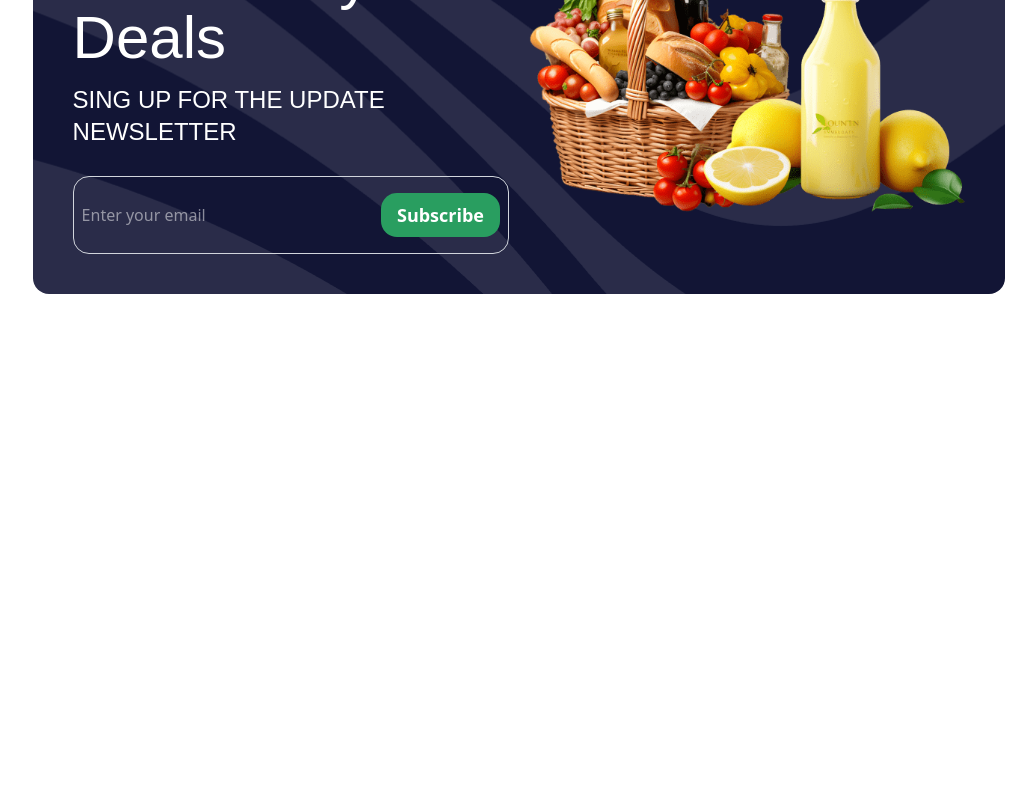
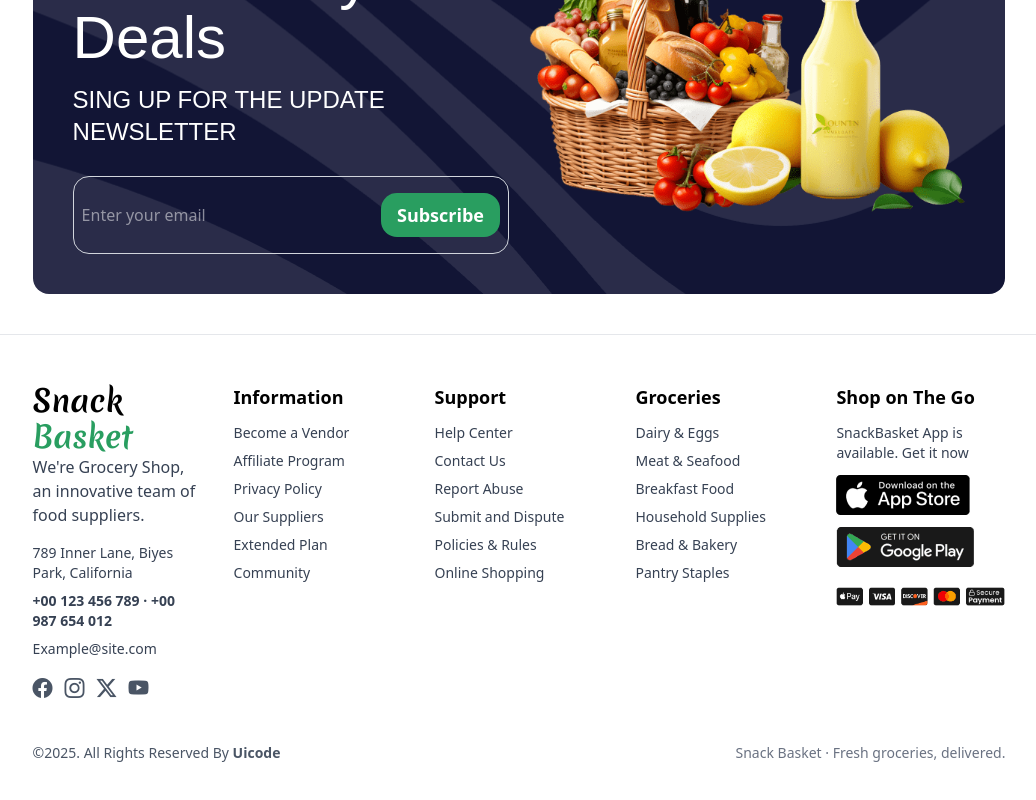
Before and after one commit to KhoaHo1207/snack-basket, a Next.js app in the folder client/: page / in a window 1280 px wide. Shown: the part 10233-11033 px from the top of the page, without its empty margins (121-1157 px from the left). Before the commit the page ends 10567 px from the top, so only its background shows below. Built offline with nearby package versions, Linux system fonts and the light colour scheme; a web font is replaced by a local one.

Commit message:
[client] feat(footer): ui

```diff
--- /dev/null
+++ b/client/app/Components/Footer/Footer.tsx
@@ -0,0 +1,145 @@
+import Image from "next/image";
+import Link from "next/link";
+
+import StoreImg1 from "@/public/store-img1.png";
+import StoreImg2 from "@/public/store-img2.png";
+import payment from "@/public/payment.png";
+
+function Footer() {
+  return (
+    <footer className="footer px-[8%] lg:px-[12%] py-12 border-t border-gray-200 bg-white">
+      <div className="grid grid-cols-1 sm:grid-cols-2 lg:grid-cols-5 gap-8">
+        <div className="space-y-4">
+          <Link href="/" className="text-3xl font-bold Merienda text-black">
+            Snack <span className="text-(--prim-color)">Basket</span>
+          </Link>
+          <p className="text-gray-700 leading-6">
+            We&apos;re Grocery Shop, an innovative team of food suppliers.
+          </p>
+          <div className="space-y-2 text-gray-700 text-sm">
+            <p>789 Inner Lane, Biyes Park, California</p>
+            <p className="font-semibold">+00 123 456 789 · +00 987 654 012</p>
+            <p>Example@site.com</p>
+          </div>
+          <div className="flex items-center gap-3 text-xl text-gray-600">
+            <i className="bi bi-facebook hover:text-(--prim-color) transition-colors"></i>
+            <i className="bi bi-instagram hover:text-(--prim-color) transition-colors"></i>
+            <i className="bi bi-twitter-x hover:text-(--prim-color) transition-colors"></i>
+            <i className="bi bi-youtube hover:text-(--prim-color) transition-colors"></i>
+          </div>
+        </div>
+
+        <div className="space-y-3">
+          <h4 className="text-lg font-semibold">Information</h4>
+          <ul className="space-y-2 text-gray-700 text-sm">
+            <li>
+              <Link href="/">Become a Vendor</Link>
+            </li>
+            <li>
+              <Link href="/">Affiliate Program</Link>
+            </li>
+            <li>
+              <Link href="/">Privacy Policy</Link>
+            </li>
+            <li>
+              <Link href="/">Our Suppliers</Link>
+            </li>
+            <li>
+              <Link href="/">Extended Plan</Link>
+            </li>
+            <li>
+              <Link href="/">Community</Link>
+            </li>
+          </ul>
+        </div>
+
+        <div className="space-y-3">
+          <h4 className="text-lg font-semibold">Support</h4>
+          <ul className="space-y-2 text-gray-700 text-sm">
+            <li>
+              <Link href="/">Help Center</Link>
+            </li>
+            <li>
+              <Link href="/">Contact Us</Link>
+            </li>
+            <li>
+              <Link href="/">Report Abuse</Link>
+            </li>
+            <li>
+              <Link href="/">Submit and Dispute</Link>
+            </li>
+            <li>
+              <Link href="/">Policies &amp; Rules</Link>
+            </li>
+            <li>
+              <Link href="/">Online Shopping</Link>
+            </li>
+          </ul>
+        </div>
+
+        <div className="space-y-3">
+          <h4 className="text-lg font-semibold">Groceries</h4>
+          <ul className="space-y-2 text-gray-700 text-sm">
+            <li>
+              <Link href="/">Dairy &amp; Eggs</Link>
+            </li>
+            <li>
+              <Link href="/">Meat &amp; Seafood</Link>
+            </li>
+            <li>
+              <Link href="/">Breakfast Food</Link>
+            </li>
+            <li>
+              <Link href="/">Household Supplies</Link>
+            </li>
+            <li>
+              <Link href="/">Bread &amp; Bakery</Link>
+            </li>
+            <li>
+              <Link href="/">Pantry Staples</Link>
+            </li>
+          </ul>
+        </div>
+
+        <div className="space-y-3">
+          <h4 className="text-lg font-semibold">Shop on The Go</h4>
+          <p className="text-gray-700 text-sm">
+            SnackBasket App is available. Get it now
+          </p>
+          <div className="flex flex-col gap-3">
+            <Link href="/">
+              <Image src={StoreImg1} alt="Download on App Store" />
+            </Link>
+            <Link href="/">
+              <Image src={StoreImg2} alt="Get it on Google Play" />
+            </Link>
+          </div>
+          <div className="pt-2">
+            <Image
+              src={payment}
+              alt="Payment methods"
+              className="w-full h-auto"
+            />
+          </div>
+        </div>
+      </div>
+
+      <div className="mt-10 flex flex-col sm:flex-row items-start sm:items-center justify-between gap-4 text-sm text-gray-600">
+        <p>
+          ©2025. All Rights Reserved By{" "}
+          <a
+            href="https://uicode.in/"
+            className="font-semibold hover:text-(--prim-color)"
+          >
+            Uicode
+          </a>
+        </p>
+        <p className="text-gray-500">
+          Snack Basket · Fresh groceries, delivered.
+        </p>
+      </div>
+    </footer>
+  );
+}
+
+export default Footer;
--- a/client/app/Components/Navbar/MiddleNav.tsx
+++ b/client/app/Components/Navbar/MiddleNav.tsx
@@ -4,6 +4,12 @@
 import { useEffect, useMemo, useState } from "react";
 
 import BestDeals from "@/app/JsonData/BestDeals.json";
+import BestSales from "@/app/JsonData/BestSales.json";
+import HotDeals from "@/app/JsonData/HotDeals.json";
+import Arrivals from "@/app/JsonData/NewArrivals.json";
+import OrganicFood from "@/app/JsonData/OrganicFood.json";
+import Recommend from "@/app/JsonData/Recommend.json";
+import ShortProducts from "@/app/JsonData/ShortProducts.json";
 
 interface ProductType {
   Id: string;
@@ -22,7 +28,27 @@
   const [searchTerm, setSerachterm] = useState("");
   const [results, setResults] = useState<ProductType[]>([]);
 
-  const allProducts: ProductType[] = useMemo(() => [...BestDeals], []);
+  const allProducts: ProductType[] = useMemo(
+    () => [
+      ...BestDeals,
+      ...Arrivals,
+      ...BestSales,
+      ...OrganicFood,
+      ...HotDeals,
+      ...Recommend,
+      ...(ShortProducts?.Featured?.map((p) => ({ ...p, Id: p.Id as string })) ||
+        []),
+      ...(ShortProducts?.TopSelling?.map((p) => ({
+        ...p,
+        Id: p.Id as string,
+      })) || []),
+      ...(ShortProducts?.OnSale?.map((p) => ({ ...p, Id: p.Id as string })) ||
+        []),
+      ...(ShortProducts?.TopRated?.map((p) => ({ ...p, Id: p.Id as string })) ||
+        []),
+    ],
+    []
+  );
 
   // Filter Product By Search
   useEffect(() => {
--- a/client/app/layout.tsx
+++ b/client/app/layout.tsx
@@ -3,6 +3,7 @@
 import "./globals.css";
 import Navbar from "./Components/Navbar/Navbar";
 import { Toaster } from "react-hot-toast";
+import Footer from "./Components/Footer/Footer";
 const unbo = Unbounded({
   variable: "--font-unbounded",
   subsets: ["latin"],
@@ -40,7 +41,7 @@
       >
         <Navbar />
         {children}
-
+        <Footer />
         <Toaster position="top-right" reverseOrder={false} />
       </body>
     </html>
```
